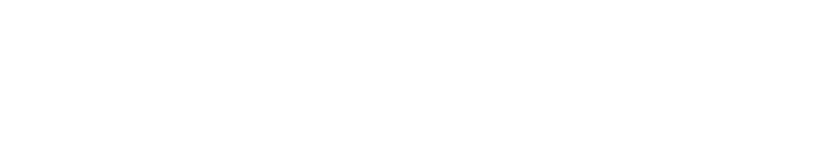
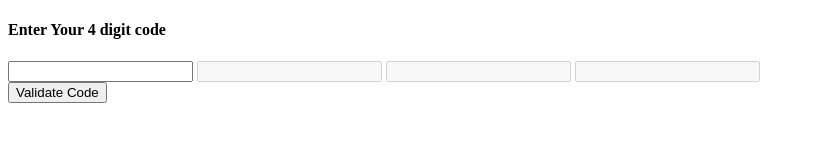
Before and after one commit to adabsmith/WDDM114, a plain HTML site: page index.html in a window 1280 px wide. Shown: the whole page, without its empty margins (0-815 px from the left). Drawn offline with Linux system fonts and the light colour scheme.

Commit message:
added javascript files

```diff
--- a/index.html
+++ b/index.html
@@ -4,10 +4,21 @@
     <meta charset="UTF-8">
     <meta http-equiv="X-UA-Compatible" content="IE=edge">
     <meta name="viewport" content="width=device-width, initial-scale=1.0">
-    <title>Document</title>
+    <title>WDDM exercise</title>
     <link rel="stylesheet" href="style.css">
 </head>
 <body>
-
+    <div class="container">
+        <h4>Enter Your 4 digit code</h4>
+        <form class="form">
+            <div class="inputField">
+                <input type="number" />
+                <input type="number" disabled/>
+                <input type="number" disabled/>
+                <input type="number" disabled/>
+            </div>
+            <button>Validate Code</button>
+        </form>
+    </div>
 </body>
 </html>
```
Also changed, not shown: script.js (added).
